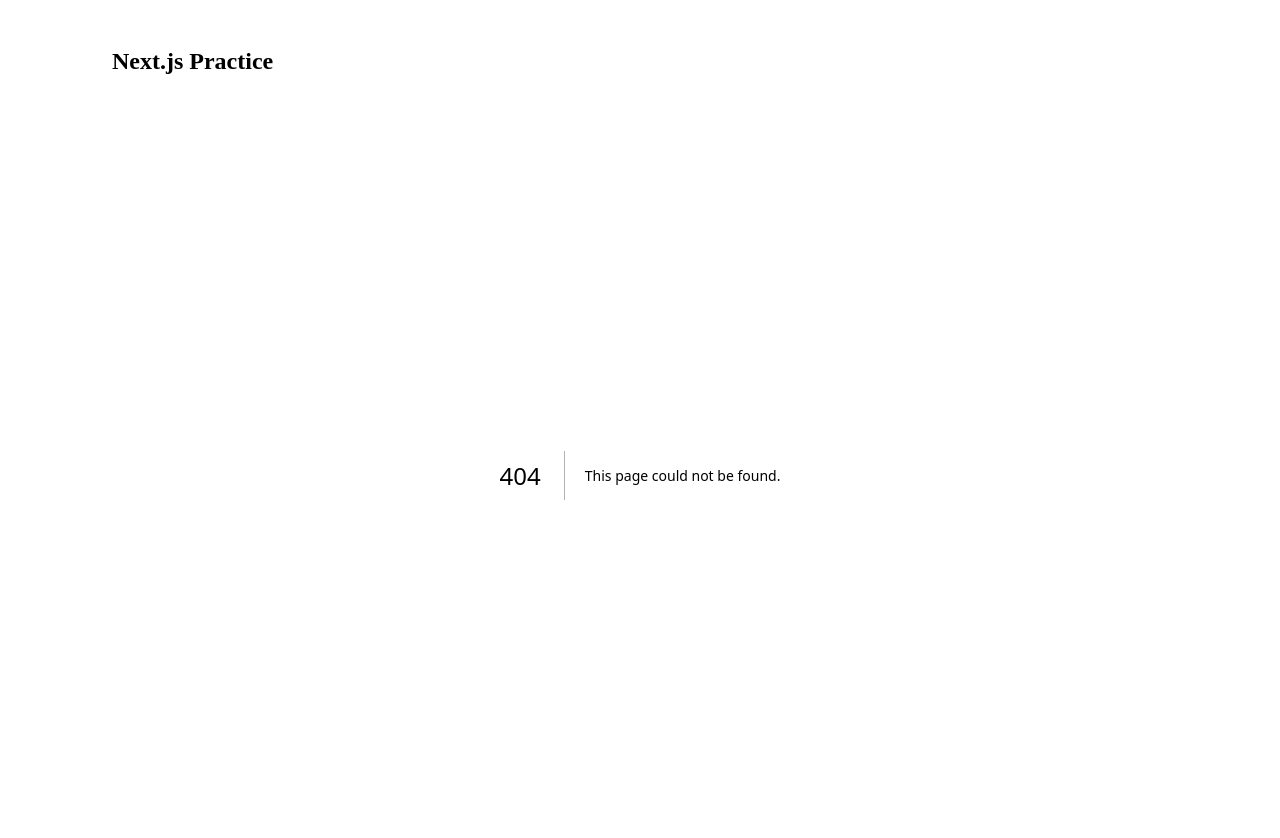
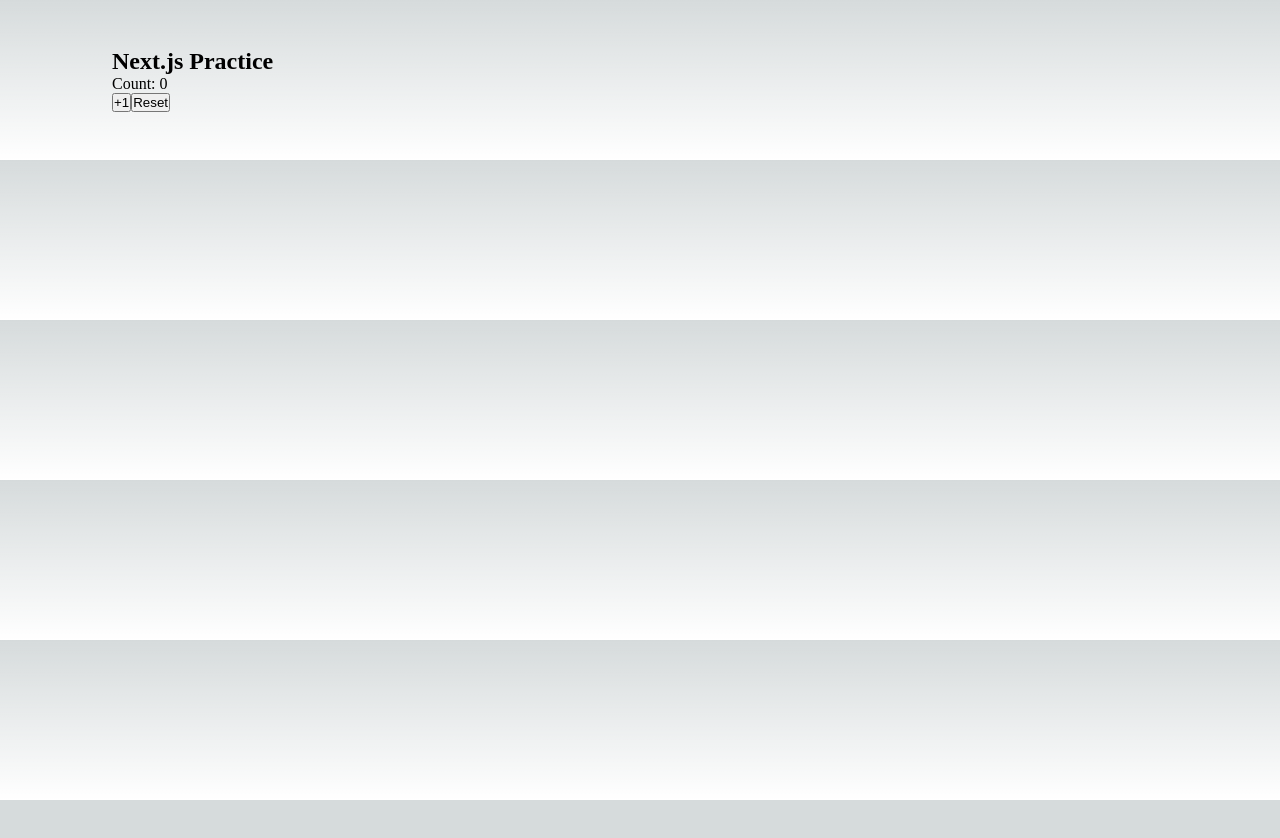
Before and after one commit to Shrimprin/nextjs-blog, a Next.js app: page /hooks in a window 1280 px wide. Before the commit this address had no page. Shown: the top 838 px of the page. After the commit the page ends 800 px from the top, so only its background shows below. Built offline with nearby package versions, Linux system fonts and the light colour scheme.

Commit message:
プラクティスのお手本のカウンターHooksを作成

```diff
--- /dev/null
+++ b/src/components/Counter.tsx
@@ -0,0 +1,13 @@
+import React from "react";
+import { useCounter } from "@/hooks/useCounter";
+
+export const Counter = () => {
+  const { count, reset, increment } = useCounter();
+  return (
+    <>
+      <p>Count: {count}</p>
+      <button onClick={() => increment()}>+1</button>
+      <button onClick={() => reset()}>Reset</button>
+    </>
+  );
+};
--- /dev/null
+++ b/src/hooks/useCounter.ts
@@ -0,0 +1,8 @@
+import { useState } from "react";
+
+export const useCounter = () => {
+  const [count, setCount] = useState(0);
+  const reset = () => setCount(0);
+  const increment = () => setCount((currentCount) => currentCount + 1);
+  return { count, reset, increment };
+};
--- /dev/null
+++ b/src/pages/hooks.tsx
@@ -0,0 +1,8 @@
+import { NextPage } from "next";
+import { Counter } from "@/components/Counter";
+
+const Hooks: NextPage<{}> = () => {
+  return <Counter />;
+};
+
+export default Hooks;
```
Also changed, not shown: src/pages/index.tsx (+7 -0 lines).
